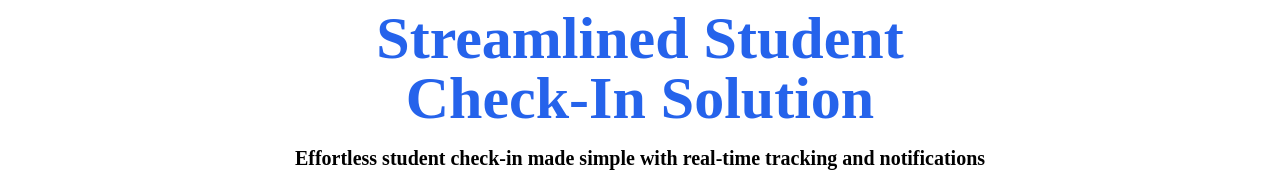
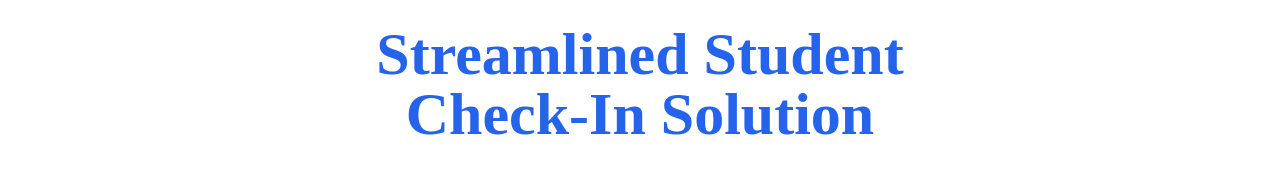
Before and after one commit to RMIT-FinTech-Club/Check-in-System, a Next.js app: page /homepage in a window 1280 px wide. Shown: the top 180 px of the page. Built offline with nearby package versions, Linux system fonts and the light colour scheme.

Commit message:
readjust the image's margin to add h1's margin

```diff
--- a/app/homepage/page.jsx
+++ b/app/homepage/page.jsx
@@ -7,7 +7,7 @@ export default function HomePage() {
         // Name of the application
         <div className="flex flex-col max-h-screen items-center">
             <div className="text-center flex flex-col items-center">
-                <h1 className="w-full lg:w-2/3 text-blue-600 h1 text-center m-0 py-2">{metadata.description}</h1>
+                <h1 className="w-full lg:w-2/3 text-blue-600 h1 text-center m-0 py-2 my-4">{metadata.description}</h1>
                 <h3 className="text-center h3 m-0 py-2">{metadata.label}</h3>
             </div>
             {/* Input link and Link button*/}
@@ -20,7 +20,7 @@ export default function HomePage() {
             </div>
             {/*Div contains the images of table and dashboard*/}
             <div className="flex justify-center">
-                <img src="./../homepage.svg" alt="Home page" className="w-full relative -z-10 -mt-24 md:-mt-32 lg:-mt-52" />
+                <img src="./../homepage.svg" alt="Home page" className="w-full relative -z-10 -mt-28 md:-mt-40 lg:-mt-60" />
             </div>
         </div>
     )
```
